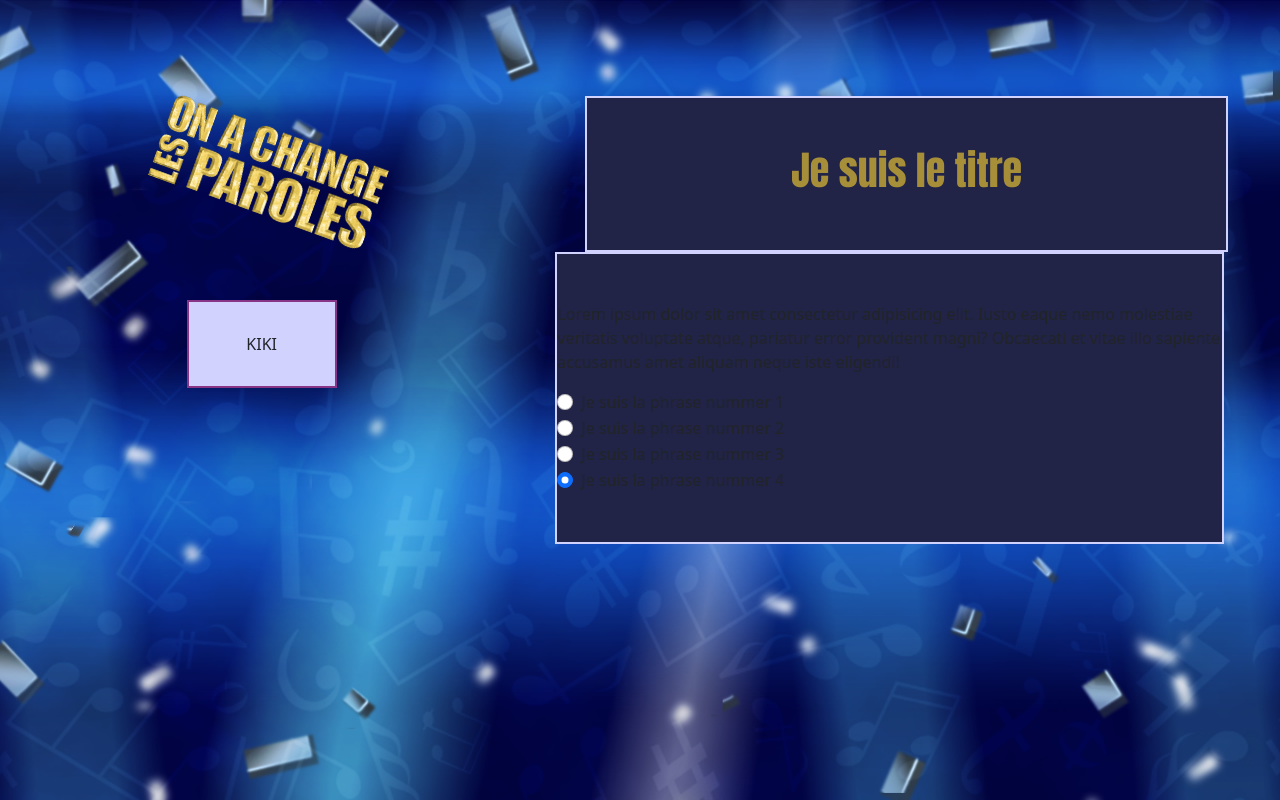
After one commit to fatimaKiki/hackathon-quizz-musical, a PHP site: template views/page/startGame.php in a window 1280 px wide. The commit adds this page. Run offline with PHP 8.4, Linux system fonts and the light colour scheme; the template is opened without the code that fills it, so the values that code supplies are empty; some web fonts are replaced.

Commit message:
startGame page

```diff
--- a/controller/router.php
+++ b/controller/router.php
@@ -5,8 +5,8 @@ if (isset($_GET["section"])) {
         case 'accueil':
             include("controller/accueilController.php");
             break;
-        case 'reseau':
-            include("controller/reseauController.php");
+        case 'start_game':
+            include("controller/startGameController.php");
             break;
         case 'evenements':
             include("controller/evenementsController.php");
--- /dev/null
+++ b/controller/startGameController.php
@@ -0,0 +1,3 @@
+<?php
+    include("views/page/startGame.php");
+?>
--- a/public/css/style.css
+++ b/public/css/style.css
@@ -130,3 +130,37 @@ h1{
     font-weight: bold;
     color: #d4edff;
 }
+.logoStartGame{
+    width: 60%;
+    transform: rotate(20deg);
+}
+.blue{
+    background-color:#212347;
+    text-align: center;
+    border: 2px solid rgb(210, 210, 255);
+    margin-right: 40px;
+    margin-left: 40px;
+}
+.blue2{
+    background-color:#212347;
+    text-align: center;
+    border: 2px solid rgb(210, 210, 255);
+    margin-right: 20px;
+    margin-left: 20px;
+}
+
+.blue3{
+    background-color:#212347;
+
+    border: 2px solid rgb(210, 210, 255);
+    margin-right: 20px;
+    margin-left: 20px;
+}
+.namePlayer{
+    text-align: center;
+    background-color:rgb(210, 210, 255);
+    border: 2px solid rgb(136, 53, 136);
+    width: 30%;
+    margin: auto;
+    padding: 30px;
+}
--- /dev/null
+++ b/views/page/startGame.php
@@ -0,0 +1,52 @@
+<div class="container-fluid bg">
+    <div class="row bgBlue pt-5">
+        <div class="col-5 text-center pt-5">
+            <img class="logoStartGame" src="public/images/title2.png" alt="">
+        </div>
+        <div class="col-7 pt-5">
+            <div class="blue py-5">
+                <h1>Je suis le titre</h1>
+
+            </div>
+        </div>
+
+        <div class="row ">
+            <div class="col-5 pt-5">
+                <div class="namePlayer ">
+                    <span>KIKI</span>
+                </div>
+            </div>
+            <div class="col-7">
+                <div class="blue3 py-5">
+                    <p>Lorem ipsum dolor sit amet consectetur adipisicing elit. Iusto eaque nemo molestiae veritatis voluptate atque, pariatur error provident magni? Obcaecati et vitae illo sapiente accusamus amet aliquam neque iste eligendi!</p>
+
+                    <div class="form-check">
+                        <input class="form-check-input" type="radio" name="" >
+                        <label class="form-check-label" for="">
+                            Je suis la phrase nummer 1
+                        </label>
+                    </div>
+                    <div class="form-check">
+                        <input class="form-check-input" type="radio" name="flexRadioDefault" id="flexRadioDefault2" checked>
+                        <label class="form-check-label" for="flexRadioDefault2">
+                            Je suis la phrase nummer 2
+                        </label>
+                    </div>
+                    <div class="form-check">
+                        <input class="form-check-input" type="radio" name="flexRadioDefault" id="flexRadioDefault2" checked>
+                        <label class="form-check-label" for="flexRadioDefault2">
+                            Je suis la phrase nummer 3
+                        </label>
+                    </div>
+                    <div class="form-check">
+                        <input class="form-check-input" type="radio" name="flexRadioDefault" id="flexRadioDefault2" checked>
+                        <label class="form-check-label" for="flexRadioDefault2">
+                            Je suis la phrase nummer 4
+                        </label>
+                    </div>
+
+                </div>
+            </div>
+
+
+        </div>
```
